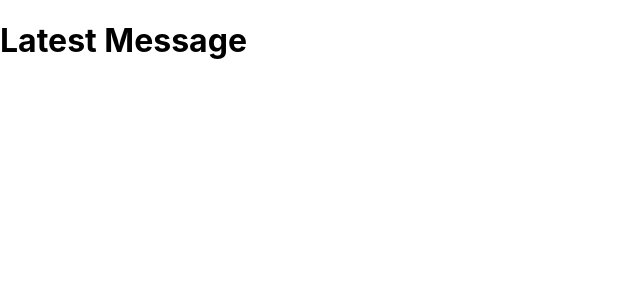
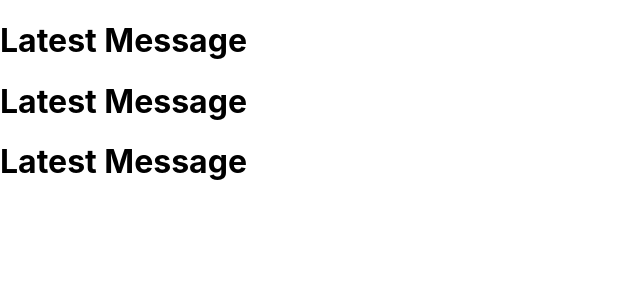
Before and after one commit to nguyenduyhung20/iot-garden, a React (Create React App) app in the folder client/: page / in a window 1280 px wide. Shown: the top 300 px of the page, without its empty margins (0-640 px from the left). Built offline with nearby package versions, Linux system fonts and the light colour scheme; no server answers.

Commit message:
3 component

```diff
--- a/client/src/App.js
+++ b/client/src/App.js
@@ -22,6 +22,8 @@ function App() {
 	return (
 		<div>
 			<LatestMessage message={message}/>
+			<LatestMessage message={message}/>
+			<LatestMessage message={message}/>
 		</div>
 	)
 }
```
